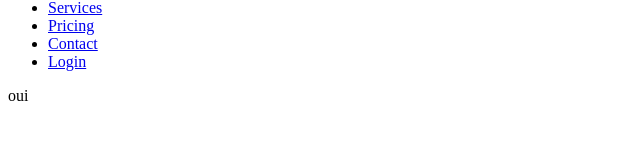
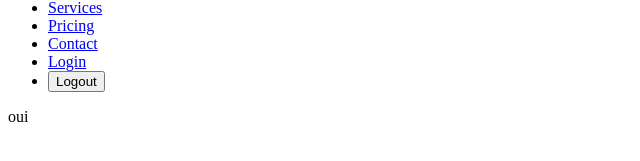
Before and after one commit to clemberard/MusicLearn, a Next.js app: page / in a window 1280 px wide. Shown: the part 367-528 px from the top of the page, without its empty margins (0-640 px from the left). Built offline with nearby package versions, Linux system fonts and the light colour scheme.

Commit message:
fix login and logout

```diff
--- a/app/page.tsx
+++ b/app/page.tsx
@@ -1,3 +1,5 @@
+import { signOut } from "@/auth";
+
 export default function Page() {
     return (
         <>
@@ -44,6 +46,16 @@ export default function Page() {
                                 <a href="/login"
                                    className="block py-2 px-3 text-gray-900 rounded-sm hover:bg-gray-100 md:hover:bg-transparent md:border-0 md:hover:text-blue-700 md:p-0 dark:text-white md:dark:hover:text-blue-500 dark:hover:bg-gray-700 dark:hover:text-white md:dark:hover:bg-transparent">Login</a>
                             </li>
+                            <li>
+                              <form action={async () => {
+                                'use server';
+                                await signOut({ redirectTo: '/' });
+                              }}>
+                                <button className="flex h-[48px] grow items-center justify-center gap-2 rounded-md bg-gray-50 p-3 text-sm font-medium hover:bg-sky-100 hover:text-blue-600 md:flex-none md:justify-start md:p-2 md:px-3">
+                                  <div className="hidden md:block">Logout</div>
+                                </button>
+                              </form>
+                            </li>
                         </ul>
                     </div>
                 </div>
--- a/app/seed/route.ts
+++ b/app/seed/route.ts
@@ -1,4 +1,4 @@
-import bcrypt from 'bcrypt';
+import bcrypt from 'bcryptjs';
 import postgres from 'postgres';
 import {users, courses, enrollments, progresses} from '../lib/placeholder-data';
 
--- a/app/ui/login/login-form.tsx
+++ b/app/ui/login/login-form.tsx
@@ -19,14 +19,14 @@ export default function LoginForm() {
           <label className="block text-gray-700 text-sm font-bold mb-2" htmlFor="email">
             Email
           </label>
-          <input className="shadow appearance-none border rounded w-full py-2 px-3 text-gray-700 leading-tight focus:outline-none focus:shadow-outline" id="email" type="email" placeholder="Email" />
+          <input name="email" className="shadow appearance-none border rounded w-full py-2 px-3 text-gray-700 leading-tight focus:outline-none focus:shadow-outline" id="email" type="email" placeholder="Email" />
         </div>
 
         <div className="mb-6">
           <label className="block text-gray-700 text-sm font-bold mb-2" htmlFor="password">
             Password
           </label>
-          <input className="shadow appearance-none border border-red-500 rounded w-full py-2 px-3 text-gray-700 mb-3 leading-tight focus:outline-none focus:shadow-outline" id="password" type="password" placeholder="******************" />
+          <input name='password' className="shadow appearance-none border border-red-500 rounded w-full py-2 px-3 text-gray-700 mb-3 leading-tight focus:outline-none focus:shadow-outline" id="password" type="password" placeholder="******************" />
           <p className="text-red-500 text-xs italic">Please choose a password.</p>
         </div>
 
--- a/auth.ts
+++ b/auth.ts
@@ -3,7 +3,7 @@ import { authConfig } from './auth.config';
 import Credentials from 'next-auth/providers/credentials'
 import { z } from 'zod';
 import type { User } from '@/app/lib/definitions';
-import bcrypt from 'bcrypt';
+import bcrypt from 'bcryptjs';
 import postgres from 'postgres';
 
 const sql = postgres(process.env.POSTGRES_URL!, { ssl: 'require' });
@@ -24,14 +24,14 @@ export const { auth, signIn, signOut } = NextAuth({
       async authorize(credentials) {
         const parsedCredentials = z.object({
           email: z.string().email(),
-          password: z.string(),
+          password: z.string().min(6),
         }).safeParse(credentials);
 
         if (parsedCredentials.success) {
           const { email, password } = parsedCredentials.data;
           const user = await getUser(email);
           if (!user) return null;
-          const passwordMatch = await bcrypt.compare(password, user.password);
+          const passwordMatch = bcrypt.compareSync(password, user.password);
 
           if (passwordMatch) return user;
         }
--- a/package.json
+++ b/package.json
@@ -9,7 +9,8 @@
     "lint": "next lint"
   },
   "dependencies": {
-    "bcrypt": "^5.1.1",
+    "@types/bcryptjs": "^2.4.6",
+    "bcryptjs": "^2.4.3",
     "next": "15.1.6",
     "next-auth": "5.0.0-beta.25",
     "postgres": "^3.4.5",
```
Also changed, not shown: auth.config.ts (line endings or trailing spaces), 1 other file (tests, documents, lock files or other folders).
